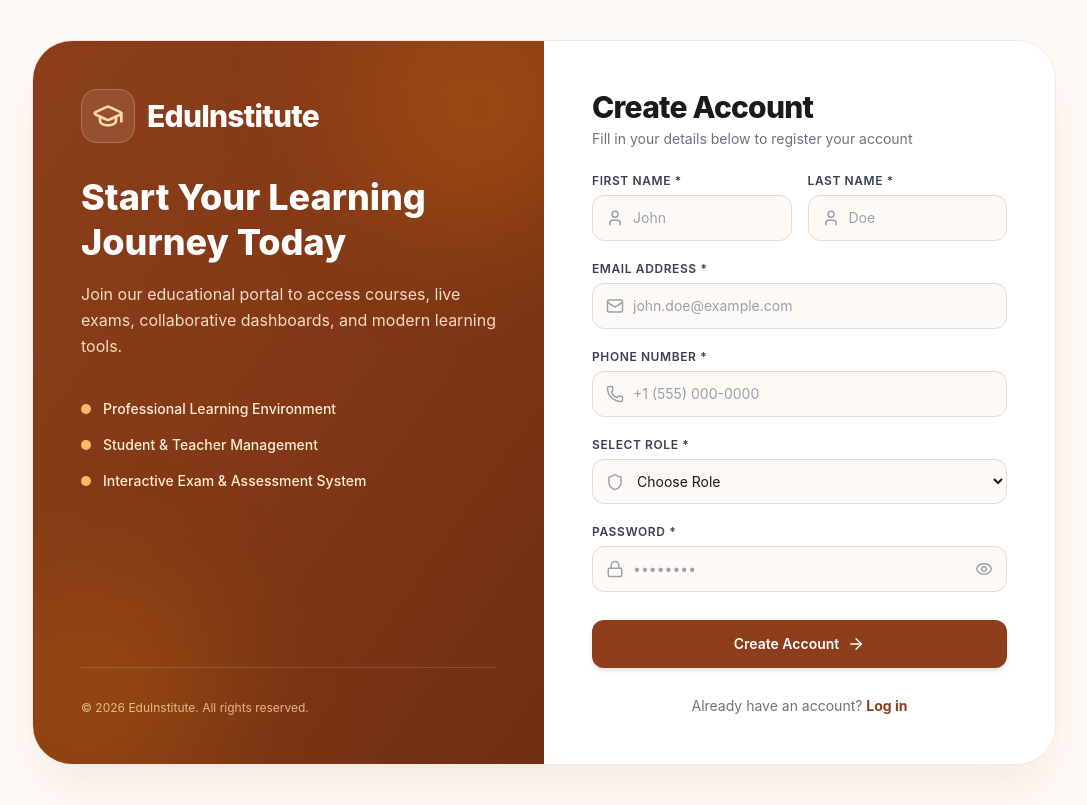
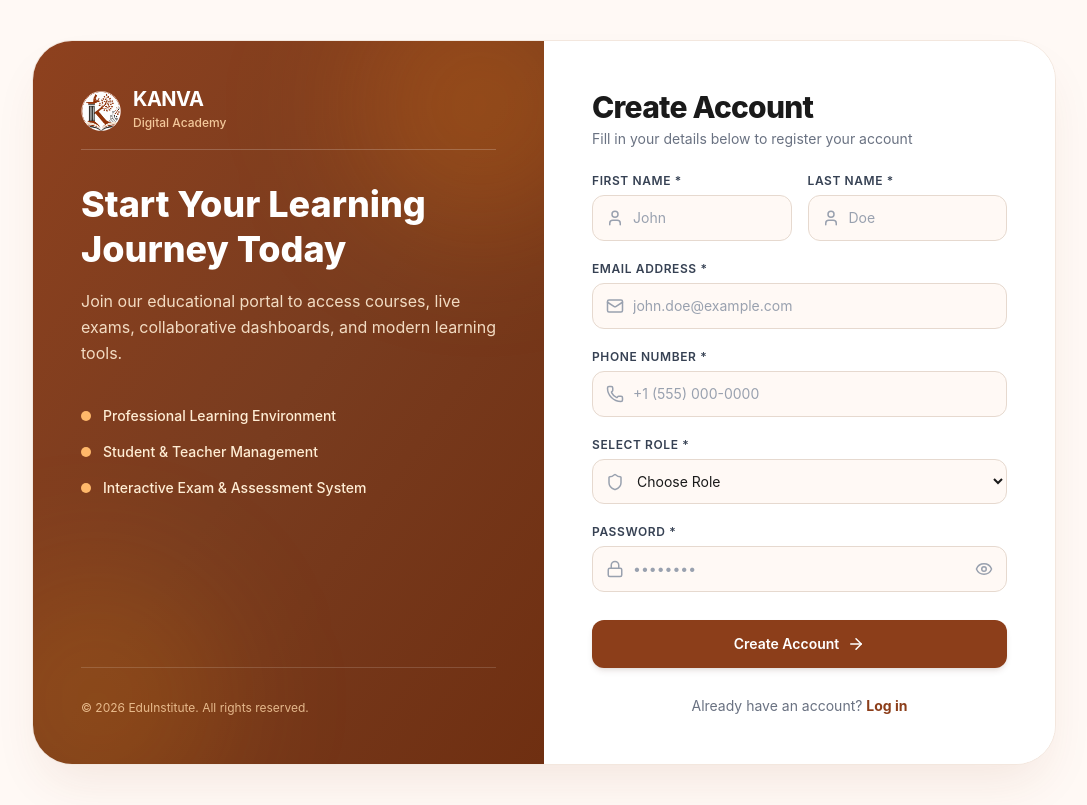
Before and after one commit to adarshadumre123/institute-frontend, a React (Vite) app: page /signup in a window 1280 px wide. Shown: the whole page, without its empty margins (96-1183 px from the left). Built offline with nearby package versions, Linux system fonts and the light colour scheme.

Commit message:
modify files

```diff
--- a/src/pages/Signup.jsx
+++ b/src/pages/Signup.jsx
@@ -1,6 +1,5 @@
 import React, { useState } from "react";
 import {
-  GraduationCap,
   Mail,
   Lock,
   Phone,
@@ -14,6 +13,8 @@ import {
 import { Link, useNavigate } from "react-router-dom";
 import { toast } from "sonner";
 import api from "../utils/api";
+
+import logo from "../assets/logo.png";
 
 const SignupPage = () => {
   const navigate = useNavigate();
@@ -57,7 +58,6 @@ const SignupPage = () => {
       if (res.data?.success) {
         toast.success(res.data.message || "Account registered successfully!");
 
-        // Route user according to selected role
         const userRole = res.data?.user?.role || formData.role;
         if (userRole === "student") return navigate("/student/dashboard");
         if (userRole === "teacher") return navigate("/teacher/dashboard");
@@ -82,20 +82,21 @@ const SignupPage = () => {
       <div className="w-full max-w-5xl bg-white border border-[#F3E7DE] rounded-3xl sm:rounded-[2.5rem] shadow-2xl shadow-[#8C3E1A]/10 overflow-hidden grid grid-cols-1 lg:grid-cols-2">
 
         {/* ── LEFT SIDE (BRAND PANEL) ── */}
-        <div className="hidden lg:flex flex-col justify-between bg-linear-to-br from-[#8C3E1A] via-[#823816] to-[#6F2F11] text-white p-10 sm:p-12 relative overflow-hidden">
+        <div className="hidden lg:flex flex-col justify-between bg-linear-to-br from-[#8e411e] via-[#793c1f] to-[#6F2F11] text-white p-10 sm:p-12 relative overflow-hidden">
           {/* Ambient Lighting FX */}
           <div className="absolute -top-16 -right-16 w-64 h-64 bg-orange-400/20 rounded-full blur-3xl pointer-events-none" />
           <div className="absolute -bottom-16 -left-16 w-64 h-64 bg-amber-500/15 rounded-full blur-3xl pointer-events-none" />
 
           <div className="relative z-10">
-            {/* Logo */}
-            <div className="flex items-center gap-3 mb-8">
-              <div className="p-2.5 bg-white/10 rounded-2xl backdrop-blur-md border border-white/20">
-                <GraduationCap size={32} className="text-orange-200" />
+            {/* Desktop Brand Header */}
+            <div className="flex items-center gap-3 mb-8 pb-4 border-b border-white/20">
+              <img src={logo} alt="Kanva Logo" className="w-10 h-10 object-contain" />
+              <div>
+                <h1 className="text-xl font-bold text-white tracking-tight leading-none">
+                  KANVA
+                </h1>
+                <span className="text-xs text-orange-200/90 font-medium">Digital Academy</span>
               </div>
-              <h1 className="text-3xl font-extrabold tracking-tight">
-                EduInstitute
-              </h1>
             </div>
 
             {/* Tagline & Copy */}
@@ -134,6 +135,18 @@ const SignupPage = () => {
 
         {/* ── RIGHT SIDE (FORM PANEL) ── */}
         <div className="p-6 sm:p-10 lg:p-12 flex flex-col justify-center bg-white">
+
+          {/* Mobile Header (Shows logo on smaller screens) */}
+          <div className="flex lg:hidden items-center gap-3 mb-6 pb-4 border-b border-[#F5EBE4]">
+            <img src={logo} alt="Kanva Logo" className="w-10 h-10 object-contain" />
+            <div>
+              <h1 className="text-lg font-bold text-[#2D2D2D] tracking-tight leading-none">
+                KANVA
+              </h1>
+              <span className="text-xs text-gray-500 font-medium">Digital Academy</span>
+            </div>
+          </div>
+
           <div className="mb-6">
             <h2 className="text-2xl sm:text-3xl font-extrabold text-[#1A1A1A] tracking-tight">
               Create Account
@@ -144,10 +157,8 @@ const SignupPage = () => {
           </div>
 
           <form onSubmit={handleSubmit} className="space-y-4 sm:space-y-5">
-
             {/* First Name & Last Name */}
             <div className="grid grid-cols-1 sm:grid-cols-2 gap-4">
-              {/* First Name */}
               <div>
                 <label className="block text-xs font-semibold text-gray-700 uppercase tracking-wider mb-1.5">
                   First Name *
@@ -169,7 +180,6 @@ const SignupPage = () => {
                 </div>
               </div>
 
-              {/* Last Name */}
               <div>
                 <label className="block text-xs font-semibold text-gray-700 uppercase tracking-wider mb-1.5">
                   Last Name *
```
